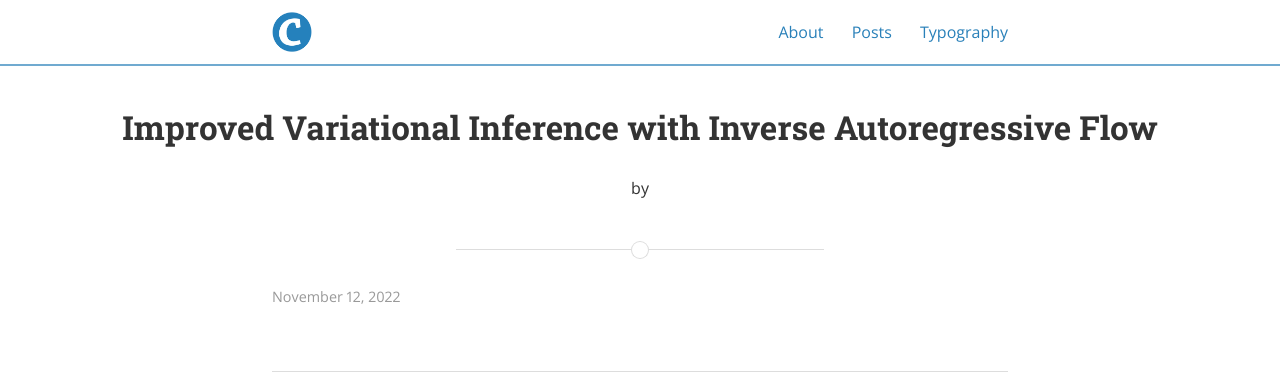
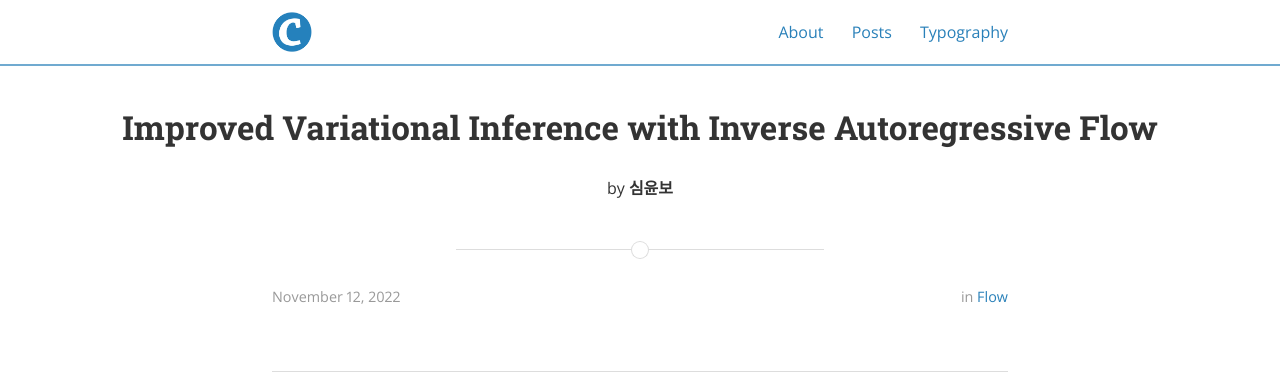
Before and after one commit to deep-generative-models-AIM5036/deep-generative-models-AIM5036.github.io, a Jekyll site: the page built from _posts/2022-11-12-IAF.md, in a window 1280 px wide and 900 px high. Shown: the top 392 px of the window. Built offline with Jekyll 4.4.1, drawn with Linux system fonts in a browser that asks for light colours; nearby versions of some CDN libraries.

Commit message:
Update 2022-11-12-IAF.md

```diff
--- a/_posts/2022-11-12-IAF.md
+++ b/_posts/2022-11-12-IAF.md
@@ -1,6 +1,10 @@
 ---
 layout: post
-title: Improved Variational Inference with Inverse Autoregressive Flow
+title:  "Improved Variational Inference with Inverse Autoregressive Flow"
+date: "2022-11-12"
+author: "심윤보"
+categories: "Flow"
+use_math: "true"
 ---
 
 ***
```
